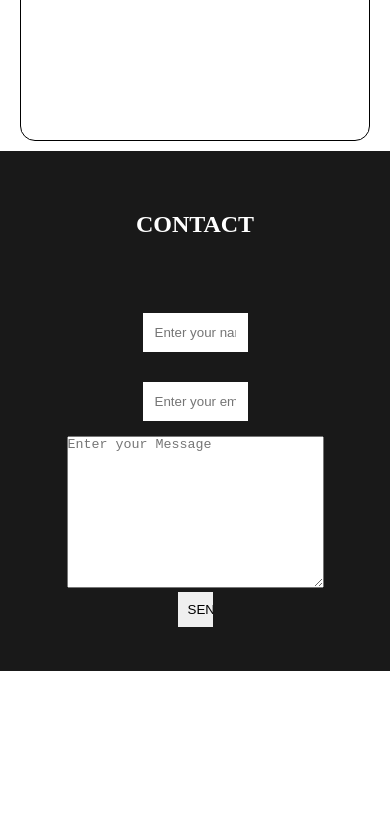
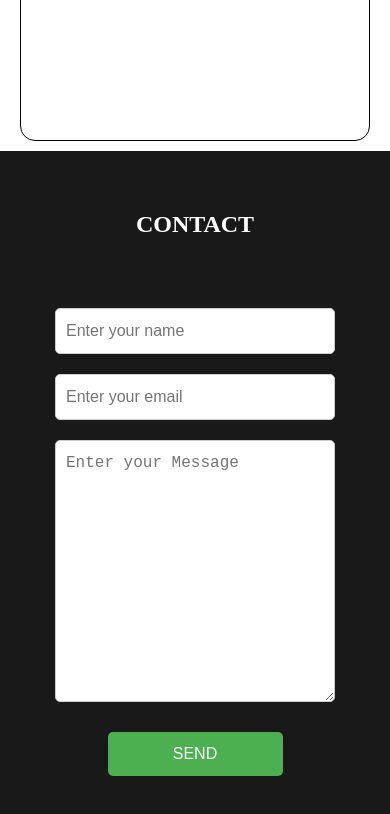
Before and after one commit to kappyrw/portfolio-with-bootstrap, a plain HTML site: page index.html in a window 390 px wide. Shown: the part 6198-7012 px from the top of the page. Before the commit the page ends 6869 px from the top, so only its background shows below. Drawn offline with Linux system fonts and the light colour scheme.

Commit message:
the commit on responsive on contact me

```diff
--- a/style.css
+++ b/style.css
@@ -310,8 +310,43 @@ contact section */
  .btn a{
     text-decoration: none;
   }
+  /* CSS for small devices */
 
-}
+    /* Center headings */
+    .headings {
+      text-align: center;
+    }
+
+    /* Adjust form input styles */
+    .form input,
+    .form textarea {
+      display: block;
+      margin: 10px auto;
+      width: 80%;
+      padding: 10px;
+      border: 1px solid #ccc;
+      border-radius: 5px;
+      font-size: 16px;
+      line-height: 1.5;
+    }
+
+    /* Adjust submit button styles */
+    #send {
+      display: block;
+      margin: 20px auto;
+      width: 50%;
+      padding: 10px;
+      border: none;
+      border-radius: 5px;
+      background-color: #4CAF50;
+      color: white;
+      font-size: 16px;
+      cursor: pointer;
+    }
+  }
+
+
+
 
 
 
```
